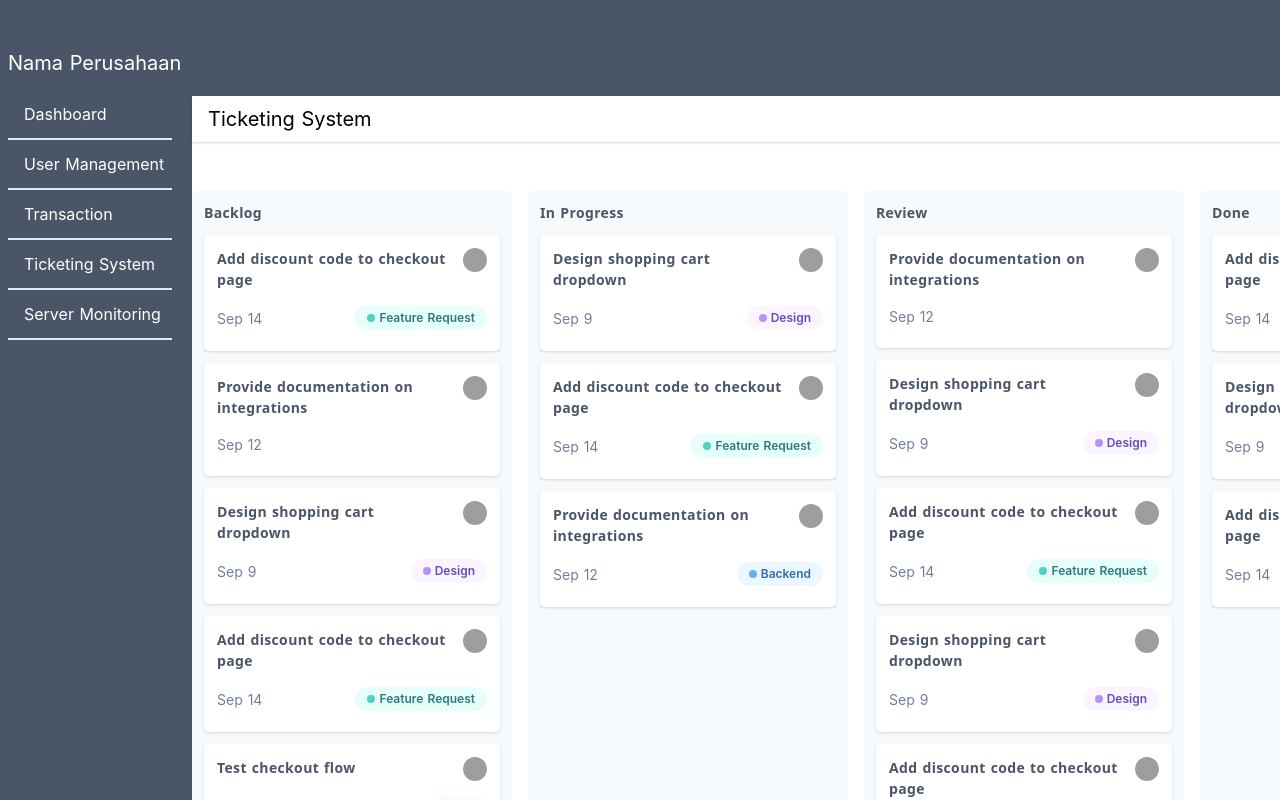
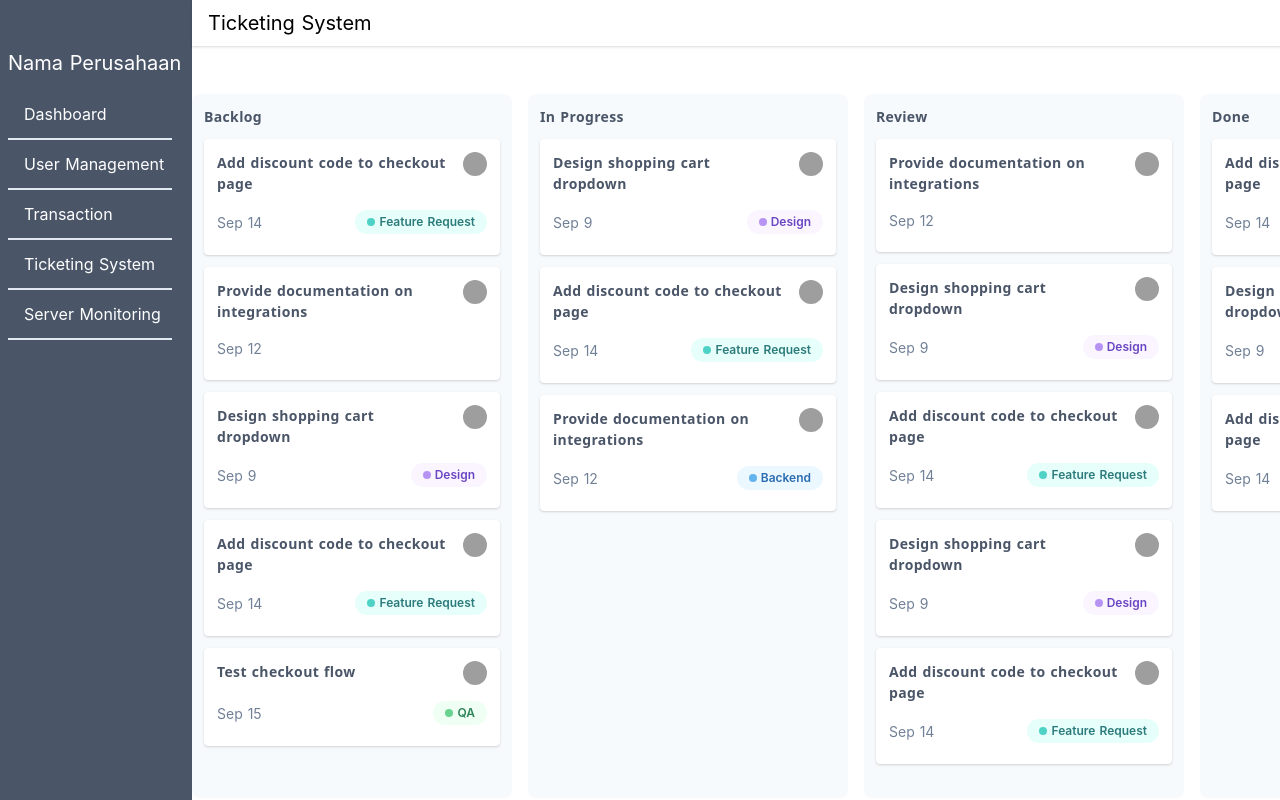
Before and after one commit to tegarimansyah/feature_flag_demo, a Nuxt app in the folder frontend/: page /ticket in a window 1280 px wide. Shown: the top 800 px of the page. Built offline with nearby package versions, Linux system fonts and the light colour scheme; grey boxes are pictures that could not be loaded.

Commit message:
frontend

```diff
--- a/frontend/pages/ticket.vue
+++ b/frontend/pages/ticket.vue
@@ -3,7 +3,7 @@
         <div class="flex flex-col bg-gray-700 md:flex-row w-screen">
             <Sidebar />
 
-            <div class="main-content flex-1 ml-48 mt-24 pb-24 md:pb-5 content-center bg-white">
+            <div class="main-content flex-1 ml-48 pb-24 md:pb-5 content-center bg-white">
 
                 <div class="bg-blue-darker p-2 shadow text-xl">
                     <h3 class="pl-2">Ticketing System</h3>
```
